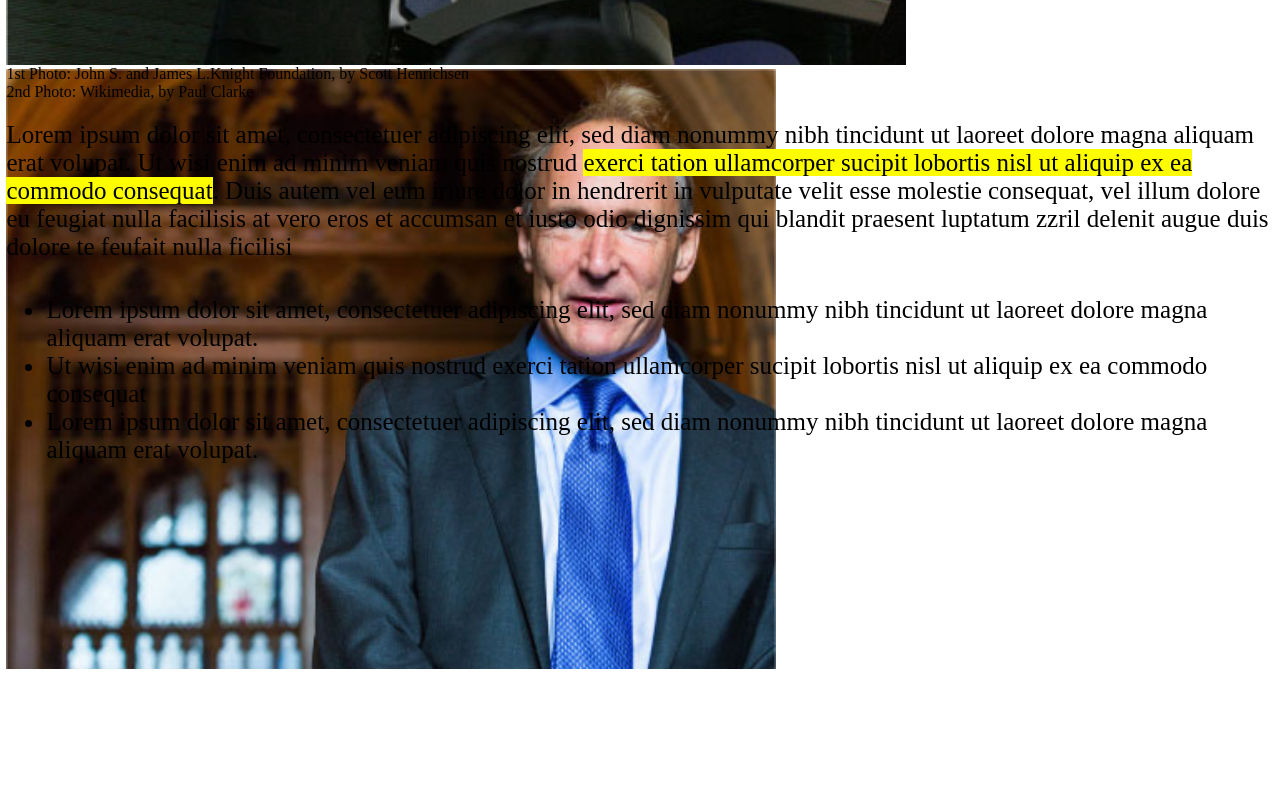
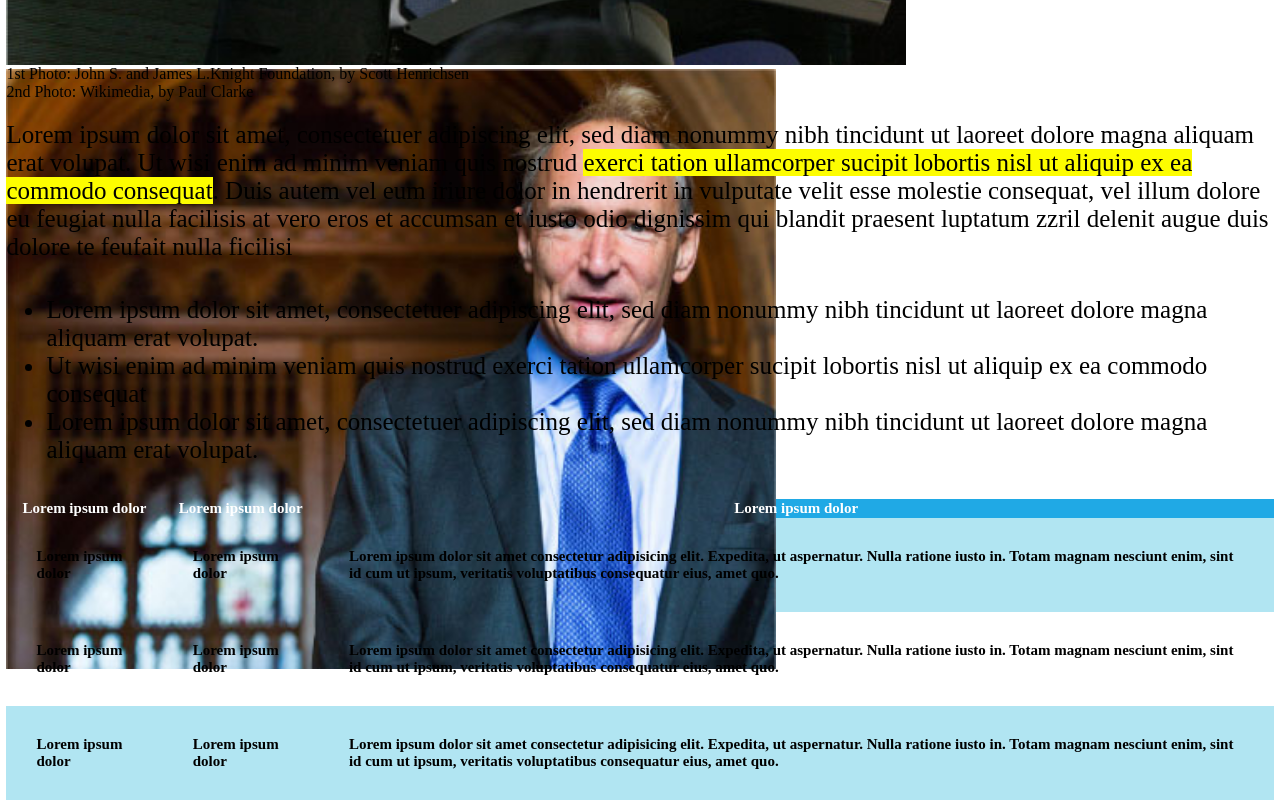
Before and after one commit to BetterCallAle/html-css-booleaner, a plain HTML site: page index.html in a window 1280 px wide. Shown: the part 1036-1836 px from the top of the page. Before the commit the page ends 1709 px from the top, so only its background shows below. Drawn offline with Linux system fonts and the light colour scheme.

Commit message:
'section table' completata

```diff
--- a/css/style.css
+++ b/css/style.css
@@ -75,4 +75,28 @@ h1{
 }
 
 /* /Section: ARTICLE*/
+
+/* Section:TABLE */
+table{
+    width: 100%;
+    margin-top:35px;
+    border-collapse: collapse;
+    font-size: 15px;
+    font-weight: bold;
+}
+
+td{
+    padding:30px;
+}
+
+thead{
+    background-color: #20a9e5;
+    color: white;
+}
+
+.table-colored{
+    background-color: #b1e5f2;
+}
+/* /Section: TABLE */
+
 /* /MAIN */
--- a/index.html
+++ b/index.html
@@ -52,7 +52,40 @@
 
            <!-- SECTION TABLE -->
            <section>
+                <table>
 
+                    <thead>
+                        <tr>
+                            <th>Lorem ipsum dolor</th>
+                            <th>Lorem ipsum dolor</th>
+                            <th>Lorem ipsum dolor</th>
+                        </tr>
+                    </thead>
+
+                    <tbody class="table-colored">
+                        <tr>
+                            <td>Lorem ipsum dolor</td>
+                            <td>Lorem ipsum dolor</td>
+                            <td>Lorem ipsum dolor sit amet consectetur adipisicing elit. Expedita, ut aspernatur. Nulla ratione iusto in. Totam magnam nesciunt enim, sint id cum ut ipsum, veritatis voluptatibus consequatur eius, amet quo.</td>
+                        </tr>
+                    </tbody>
+
+                    <tbody>
+                        <tr>
+                            <td>Lorem ipsum dolor</td>
+                            <td>Lorem ipsum dolor</td>
+                            <td>Lorem ipsum dolor sit amet consectetur adipisicing elit. Expedita, ut aspernatur. Nulla ratione iusto in. Totam magnam nesciunt enim, sint id cum ut ipsum, veritatis voluptatibus consequatur eius, amet quo.</td>
+                        </tr>
+                    </tbody>
+
+                    <tbody class="table-colored">
+                        <tr>
+                            <td>Lorem ipsum dolor</td>
+                            <td>Lorem ipsum dolor</td>
+                            <td>Lorem ipsum dolor sit amet consectetur adipisicing elit. Expedita, ut aspernatur. Nulla ratione iusto in. Totam magnam nesciunt enim, sint id cum ut ipsum, veritatis voluptatibus consequatur eius, amet quo.</td>
+                        </tr>
+                    </tbody>
+                </table>
            </section>
            <!-- /SECTION TABLE -->
 
```
